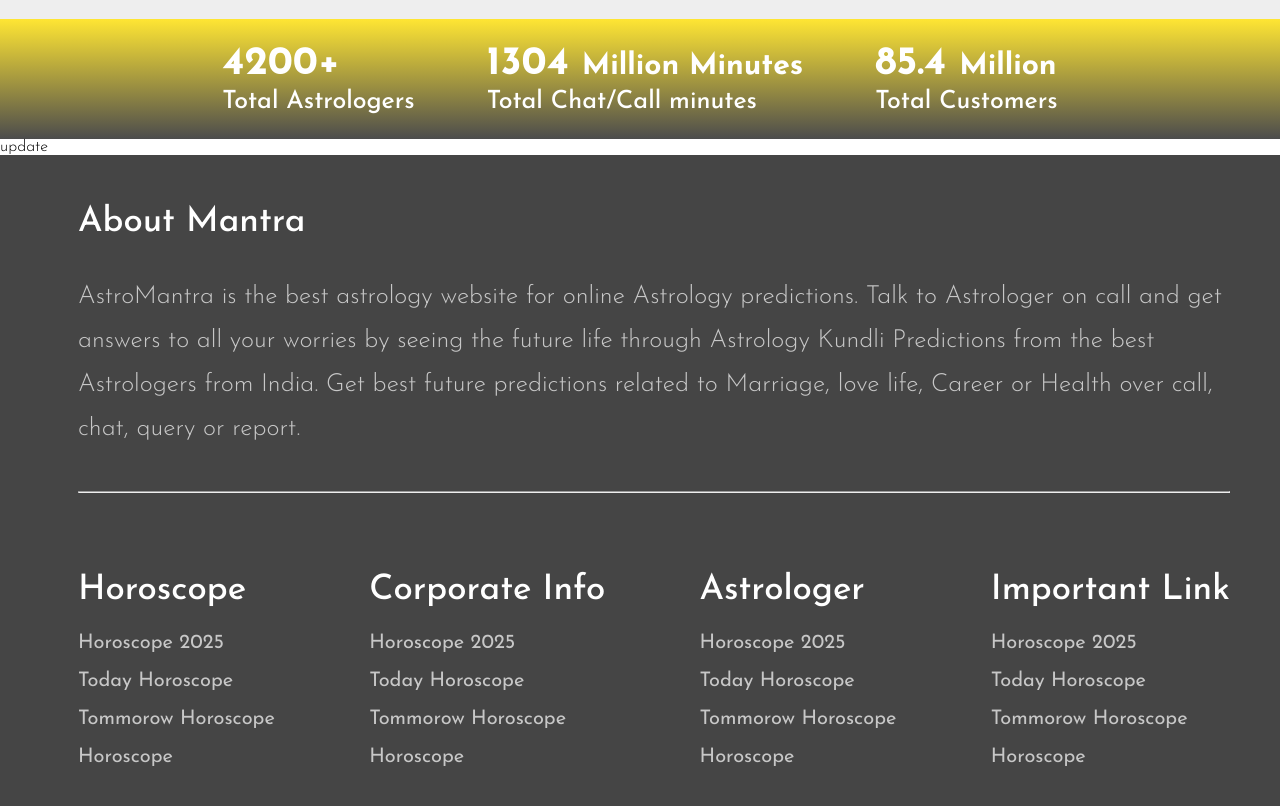
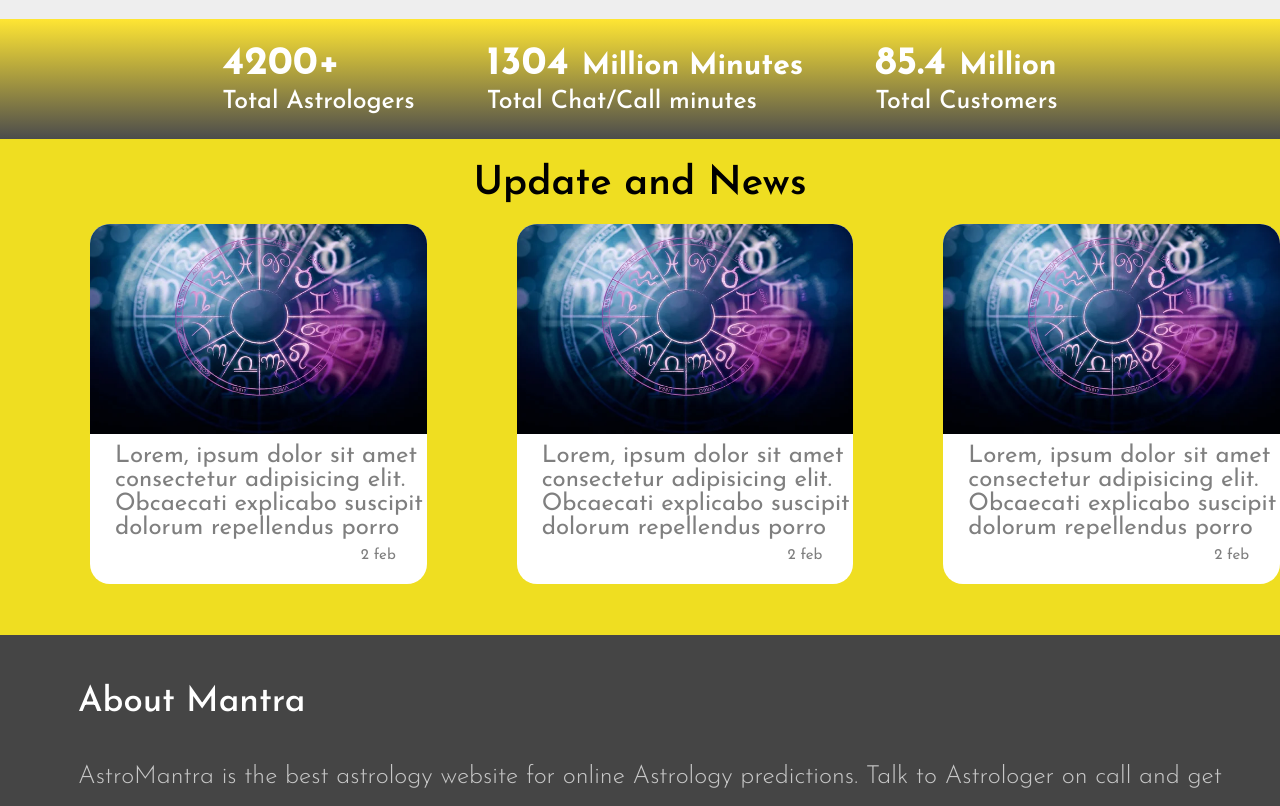
Before and after one commit to Indranil102/AstroMantra, a React (Vite) app: page / in a window 1280 px wide. Shown: the part 1180-1986 px from the top of the page. Built offline with nearby package versions, Linux system fonts and the light colour scheme; a web font is replaced by a local one.

Commit message:
add section News and update

```diff
--- a/src/Pages/homepage/HomePage.jsx
+++ b/src/Pages/homepage/HomePage.jsx
@@ -6,6 +6,7 @@
 import hifive from '../../assets/pooja.png'
 import { TbSunset2 } from "react-icons/tb";
 import { IoIosArrowDropleft } from "react-icons/io";
+import AstroNews from '../../assets/astronews.webp';
 const HomePage = () => {
   return (
     <div  className='Homepage'>
@@ -97,6 +98,7 @@
             <p>Reading your Today’s horoscope is one of the best ways to predict  your future. </p>
             </div>
           </div>
+          <IoIosArrowDropleft size={40} color='gray' strokeWidth={1}  className='change-icons'/>
 
 
         </div>
@@ -120,8 +122,40 @@
         </div>
       </div>
 
-      <div>
-        update
+      <div className='Mantra-News'>
+        <h2>Update and  News</h2>
+        <div className='Mantra-News-Boxs'>
+        <div className='Mantra-News-Box'>
+          <div className='News-img'><img src={AstroNews} alt="news" />
+          <p>Lorem, ipsum dolor sit amet consectetur adipisicing elit. Obcaecati explicabo suscipit dolorum repellendus porro </p>
+
+          <span>2 feb</span>
+
+
+          </div>
+          </div>
+          <div className='Mantra-News-Box'>
+          <div className='News-img'><img src={AstroNews} alt="news" />
+          <p>Lorem, ipsum dolor sit amet consectetur adipisicing elit. Obcaecati explicabo suscipit dolorum repellendus porro </p>
+
+          <span>2 feb</span>
+
+
+          </div>
+          </div>
+          <div className='Mantra-News-Box'>
+          <div className='News-img'><img src={AstroNews} alt="news" />
+          <p>Lorem, ipsum dolor sit amet consectetur adipisicing elit. Obcaecati explicabo suscipit dolorum repellendus porro </p>
+
+          <span>2 feb</span>
+
+
+          </div>
+          </div>
+
+        </div>
+
+
       </div>
 
     </div>
--- a/src/Pages/homepage/homepage.css
+++ b/src/Pages/homepage/homepage.css
@@ -168,7 +168,7 @@
 
 .astro-service-home-box{
     display: flex;
-    justify-content: space-evenly;
+    gap: 40px;
     margin-top: 100px;
     margin-left: 30px;
     position: relative;
@@ -176,7 +176,11 @@
 
 
 }
+.change-icons{
 
+    margin-top: 140px;
+    margin-left: 10px;
+}
 .astro-service-home-box-sub{
 
 
@@ -214,6 +218,7 @@
 
 
 }
+
 .astro-service-home-box-subtw0 h3{
     margin: 0;
     margin-top: 10px;
@@ -253,5 +258,59 @@
     font-weight: 500;
     padding-top: 5px;
     color: var(--text-color-main);
+}
+.Mantra-News{
+    background: var(--yellow-bg-color);
+    height: 62vh;
+}
+
+.Mantra-News h2{
+    text-align: center;
+    font-size: 40px;
+    font-weight: 600;
+    color: var(--text-color-main1);
+    padding-top: 25px;
+}
+.Mantra-News-Boxs{
+ display: flex;
 
 }
+.Mantra-News-Box {
+
+    margin-left: 90px;
+    margin-top: 20px;
+    height: 360px;
+    background: var(--bg-color-main);
+    width: 390px;
+    border-radius: 20px;
+    position: relative;
+
+}
+
+.News-img {
+    display: flex;
+    justify-content: center;
+    align-items: center;
+    flex-direction: column;
+    border-radius: 20px;
+}
+
+.News-img img {
+    width: 100%;
+    height: 210px;
+    border-radius: 20px 20px 0 0;
+}
+.News-img p{
+    margin-left: 25px;
+    margin-top: 10px;
+    font-size: 24px;
+    font-weight: 400;
+    color: var(--text-color-sub-main);
+}
+.News-img span{
+    margin-top: 8px;
+    margin-left: 240px;
+    font-size: 15px;
+    font-weight: 400;
+    color: rgb(0,0,0,0.5);
+}
--- a/src/index.css
+++ b/src/index.css
@@ -7,8 +7,11 @@
     --bg-color-main:#ffffff;
     --bg-color-sub-main:#EEEEEE;
     --banner-bg-color: linear-gradient(to right, #F1E02A, #F7EE88, #EFEFEF, #F1E02A,#F1E02A);
+
     --text-color-main:#FFFFFF;
-    --text-color-sub-main:rgba(0, 0, 0, 0.7);
+    --text-color-main1:#000000;
+    --text-color-sub-main:rgba(0, 0, 0, 0.5);
+
     --button-bg-color: rgba(0, 0, 0, 1);
     --yellow-bg-color: #EFDE21;
     --footer-bg-color: #454545;
```
Also changed, not shown: src/assets/astronews.webp (added).
